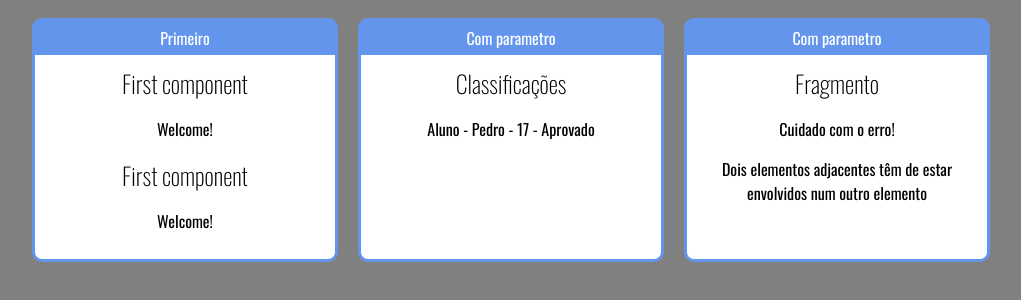
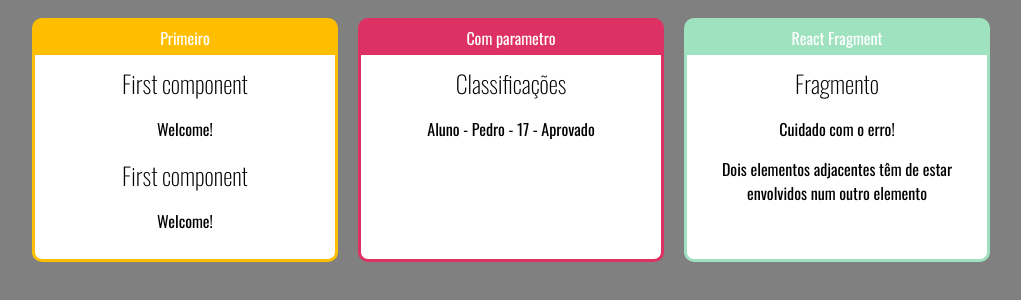
Before and after one commit to itfernandolira/react-basics, a React (Create React App) app: page / in a window 1280 px wide. Shown: the top 300 px of the page, without its empty margins (129-1150 px from the left). Built offline with nearby package versions, Linux system fonts and the light colour scheme.

Commit message:
Card component style - part 3

```diff
--- a/src/App.jsx
+++ b/src/App.jsx
@@ -9,16 +9,16 @@
 export default () =>
     <div className='App'>
         <div className='Cards'>
-            <Card title="Primeiro">
+            <Card title="Primeiro" color="#FFBF00">
                 <Primeiro></Primeiro>
                 <Primeiro></Primeiro>
             </Card>
 
-            <Card title="Com parametro">
+            <Card title="Com parametro" color="#DE3163">
                 <ComParametro titulo="Classificações" aluno="Pedro" nota={16.8}></ComParametro>
             </Card>
 
-            <Card title="Com parametro">
+            <Card title="React Fragment" color="#9FE2BF">
                 <Fragmento></Fragmento>
             </Card>
         </div>
--- a/src/components/layout/Card.css
+++ b/src/components/layout/Card.css
@@ -1,6 +1,5 @@
 .Card {
-    background-color: cornflowerblue;
-    border: 3px solid cornflowerblue;
+    border: 3px solid;
     border-radius: 10px;
     overflow: hidden;
     margin: 10px;
--- a/src/components/layout/Card.jsx
+++ b/src/components/layout/Card.jsx
@@ -1,10 +1,17 @@
 import './Card.css'
 import React from 'react'
 
-export default props =>
-    <div className='Card'>
+export default props => {
+    const cardStyle = {
+        backgroundColor: props.color || '#CCCCFF',
+        borderColor: props.color || '#CCCCFF'
+    }
+    return (
+        <div className='Card' style={cardStyle}>
         <div className='Title'>{ props.title }</div>
         <div className='Content'>
             { props.children }
         </div>
     </div>
+    )
+}
```
